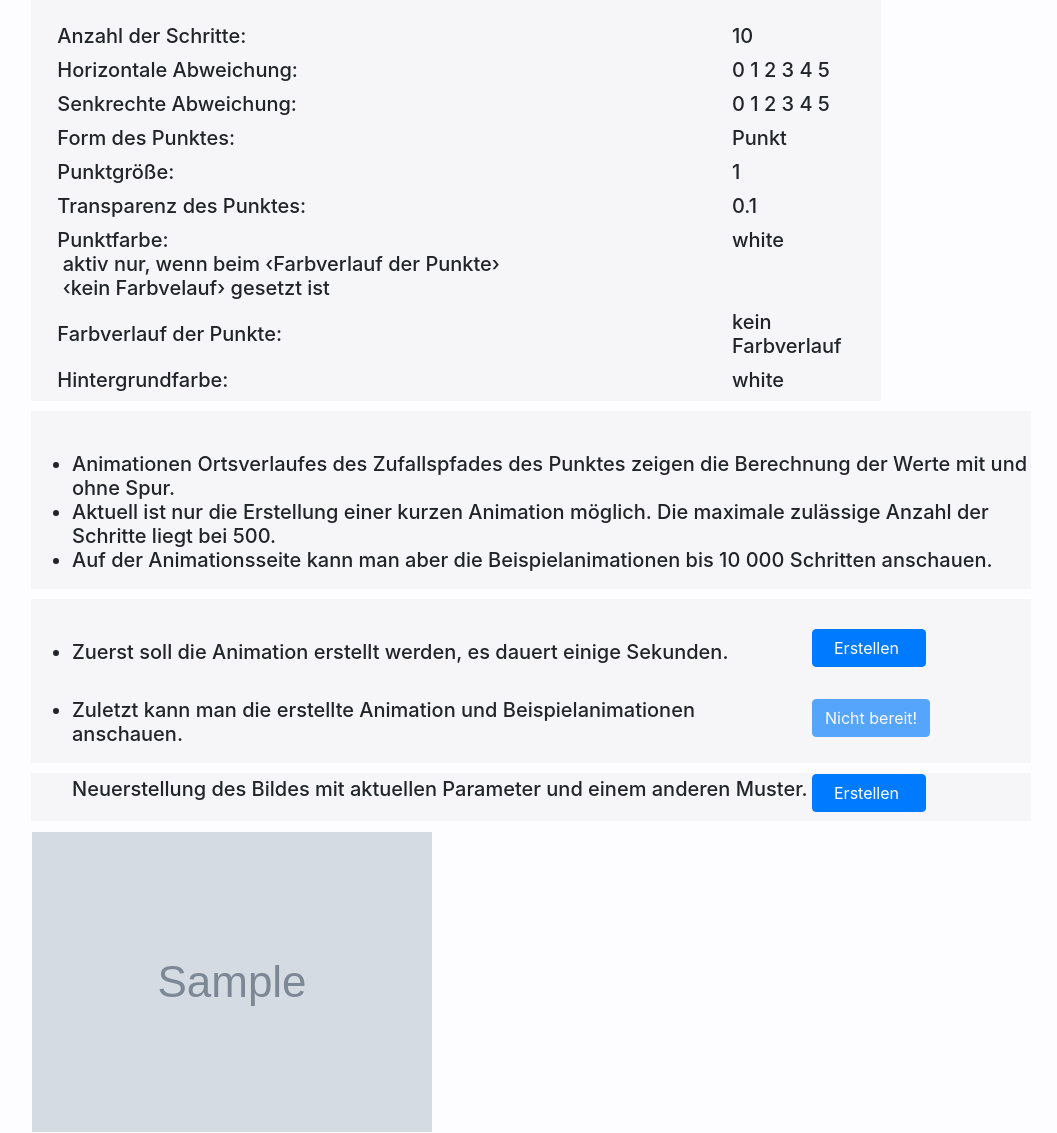
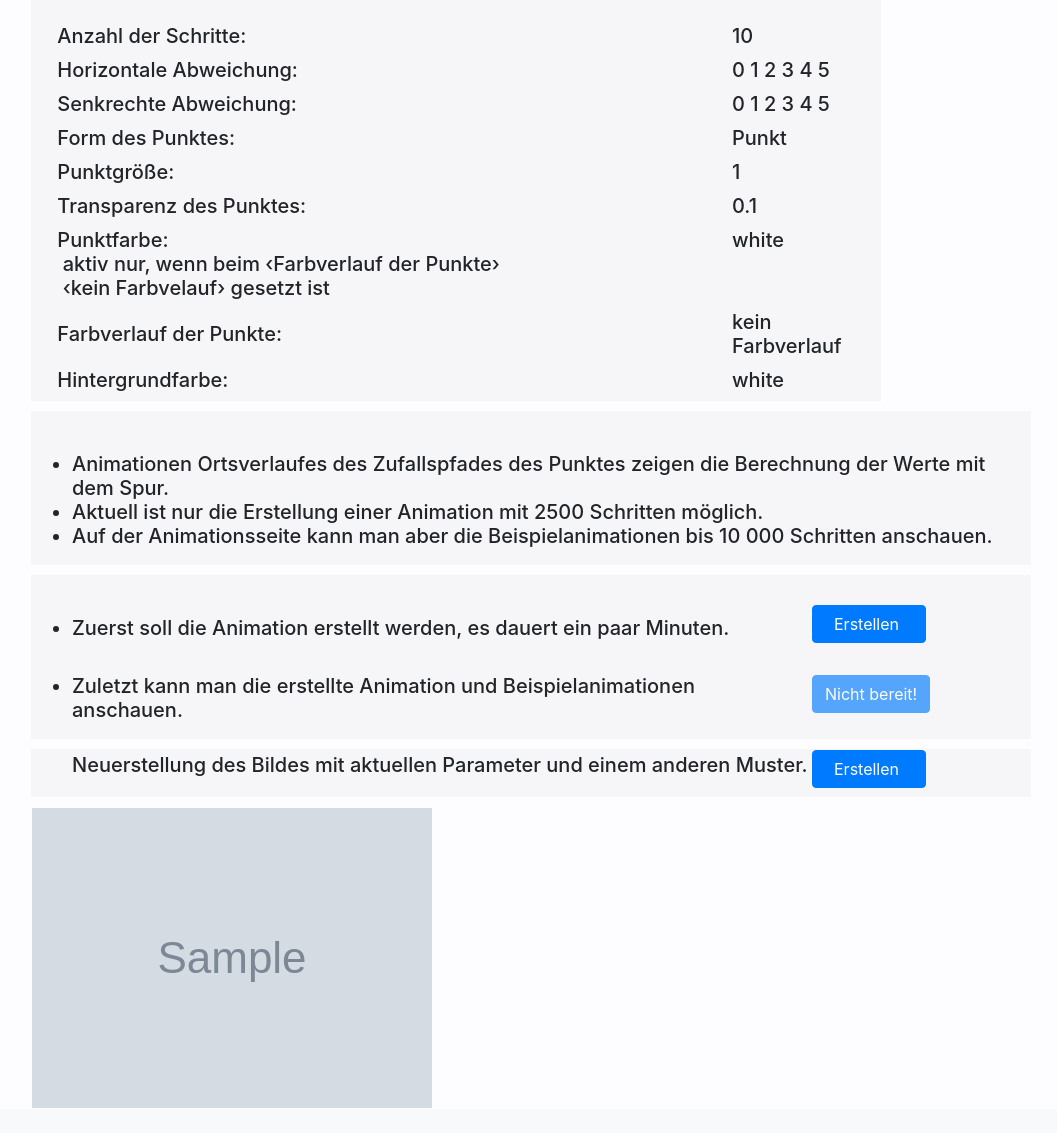
Before and after one commit to eiteneie34/m_app1, a Django app: page /rw_visual/rw_visual/1/ in a window 1280 px wide. Shown: the part 252-1385 px from the top of the page, without its empty margins (54-1111 px from the left). After the commit the page ends 1360 px from the top, so only its background shows below. Run offline with Django 3.2, Linux system fonts and the light colour scheme; a user stored in the database is signed in; tables that the repository leaves empty hold one stand-in row (values such as "Sample post"); grey boxes marked "Sample" are stand-in pictures; some libraries are stand-ins or nearby versions.

Commit message:
15 s 2500

```diff
--- a/m_app1/settings.py
+++ b/m_app1/settings.py
@@ -32,7 +32,7 @@ SECRET_KEY = 'django-insecure-8%-@#5$(i-@&n)+7v&k!b+k3y+ddh3%!$f)cl7x3t@ft%71q_2
 DEBUG = True
 
 #ALLOWED_HOSTS = []
-ALLOWED_HOSTS = ['servalmatheapps.de','164.92.131.67','127.0.0.1','localhost']
+ALLOWED_HOSTS = ['servalmatheapps.de','164.92.131.67','0.0.0.0','127.0.0.1','localhost']
 
 # Application definition
 
--- a/pendulum_show/forms.py
+++ b/pendulum_show/forms.py
@@ -18,7 +18,7 @@ class PenShowForm(forms.ModelForm):
             'alpha_grad': 'Auslenkungswinkel alpha in Grad',
             'g': 'Gravitationsbeschleunigung g in m / s^2',
             'l': 'Länge des Pendels l in m',
-            'm':'Masse des Pendelkörpers m in kg',
+            'm':'Masse des Pendelkörpers m',
             'deltaR': 'Dämpfungskonstante der Reibungskraft delta in kg/s',
             'anzahlT': 'Anzahl der Perioden des harmonischen Pendels',
         }
--- a/pendulum_show/models.py
+++ b/pendulum_show/models.py
@@ -22,7 +22,7 @@ class PenShow(models.Model):
     )
     l = models.CharField(default='0.25', max_length=10, choices=l_choices)
     m_choices = (
-        ('0.2367', '236,7 g Stahlkugel'), ('0.02367', '23,67 g Hartholzkugel'),('0.5744', '574,4 g Urankugel'),
+        ('0.2367', '236,70 g Stahlkugel'), ('0.02367', '23,67 g Hartholzkugel'),('0.5744', '574,40 g Urankugel'),
     )
     m = models.CharField(default='0.2367', max_length=10, choices=m_choices)
     rK = models.CharField(default='0.02', max_length=10)
--- a/pendulum_show/views.py
+++ b/pendulum_show/views.py
@@ -33,7 +33,7 @@ def pendulum_show_i(request, pendulum_show_id):
     t.save()
     mk_animv, mk_animx = t.mk_animv, t.mk_animx
     x_max_i = False
-    x_max_soll = 3.1
+    x_max_soll = 15.1
     if float(t.x_max) <= x_max_soll:
         x_max_i = True
     content = {
@@ -82,7 +82,7 @@ def pendulum_show_anim_v(request, pendulum_show_id):
     t.save()
     mk_animv, mk_animx = t.mk_animv, t.mk_animx
     x_max_i = False
-    x_max_soll = 3.1
+    x_max_soll = 15.1
     if float(t.x_max) <= x_max_soll:
         x_max_i = True
     pn_fig = t.figure.url[:24] + '_' + us + '.png'
@@ -130,7 +130,7 @@ def pendulum_show_anim_x(request, pendulum_show_id):
     t.save()
     mk_animv, mk_animx = t.mk_animv, t.mk_animx
     x_max_i = False
-    x_max_soll = 3.1
+    x_max_soll = 15.1
     if float(t.x_max) <= x_max_soll:
         x_max_i = True
     pn_fig = t.figure.url[:24] + '_' + us + '.png'
--- a/rw_visual/templates/rw_visual/rw_visual_i.html
+++ b/rw_visual/templates/rw_visual/rw_visual_i.html
@@ -109,8 +109,8 @@
      <TD WIDTH="1000" HEIGHT="10">
         <h5><br>
             <p><ul>
-                <li>Animationen Ortsverlaufes des Zufallspfades des Punktes zeigen die Berechnung der Werte mit und ohne Spur.</li>
-                <li>Aktuell ist nur die Erstellung einer kurzen Animation möglich. Die maximale zulässige Anzahl der Schritte liegt bei 500.</li>
+                <li>Animationen Ortsverlaufes des Zufallspfades des Punktes zeigen die Berechnung der Werte mit dem Spur.</li>
+                <li>Aktuell ist nur die Erstellung einer Animation mit 2500 Schritten möglich.</li>
                 <li>Auf der Animationsseite kann man aber die Beispielanimationen bis 10 000 Schritten anschauen.</li>
             </p></ul>
         </h5>
@@ -123,7 +123,7 @@
     <TD WIDTH="780" HEIGHT="80">
         <h5><br>
             <p><ul>
-                <li>Zuerst soll die Animation erstellt werden, es dauert einige Sekunden.</li>
+                <li>Zuerst soll die Animation erstellt werden, es dauert ein paar Minuten.</li>
             </p></ul>
         </h5>
     </TD>
--- a/rw_visual/views.py
+++ b/rw_visual/views.py
@@ -31,7 +31,7 @@ def rw_visual_i(request, rw_visual_id):
     x_values, y_values, point_numbers_random = my_fig.fill_walk()
     t.x_values, t.y_values, t.point_numbers_random = x_values, y_values, point_numbers_random
     t.save()
-    num_points_soll = int(500)
+    num_points_soll = int(2500)
     if int(num_points) <= num_points_soll:
         num_points_i = 'True'
 
@@ -61,7 +61,7 @@ def rw_visual_i(request, rw_visual_id):
         dot_cmap_label='kein Farbverlauf'
 
     rwvisual = t.figure.url[:25] + '_' + us + '.png'
-    num_points_soll = int(500)
+    num_points_soll = int(2500)
     if int(t.num_points) <= num_points_soll:
         num_points_i = True
     content = {
```
Also changed, not shown: pendulum_show/pendulum_class.py (+8 -5 lines), pendulum_show/templates/pendulum_show/pendulum_show_i.html (+7 -6 lines), m_app1/media/pendulum/pen_show_m_app1_admin.png, m_app1/media/rwvisual/rw_visual_m_app1_admin.png, pendulum_show/migrations/0011_alter_penshow_m.py (added), 3 other files.
